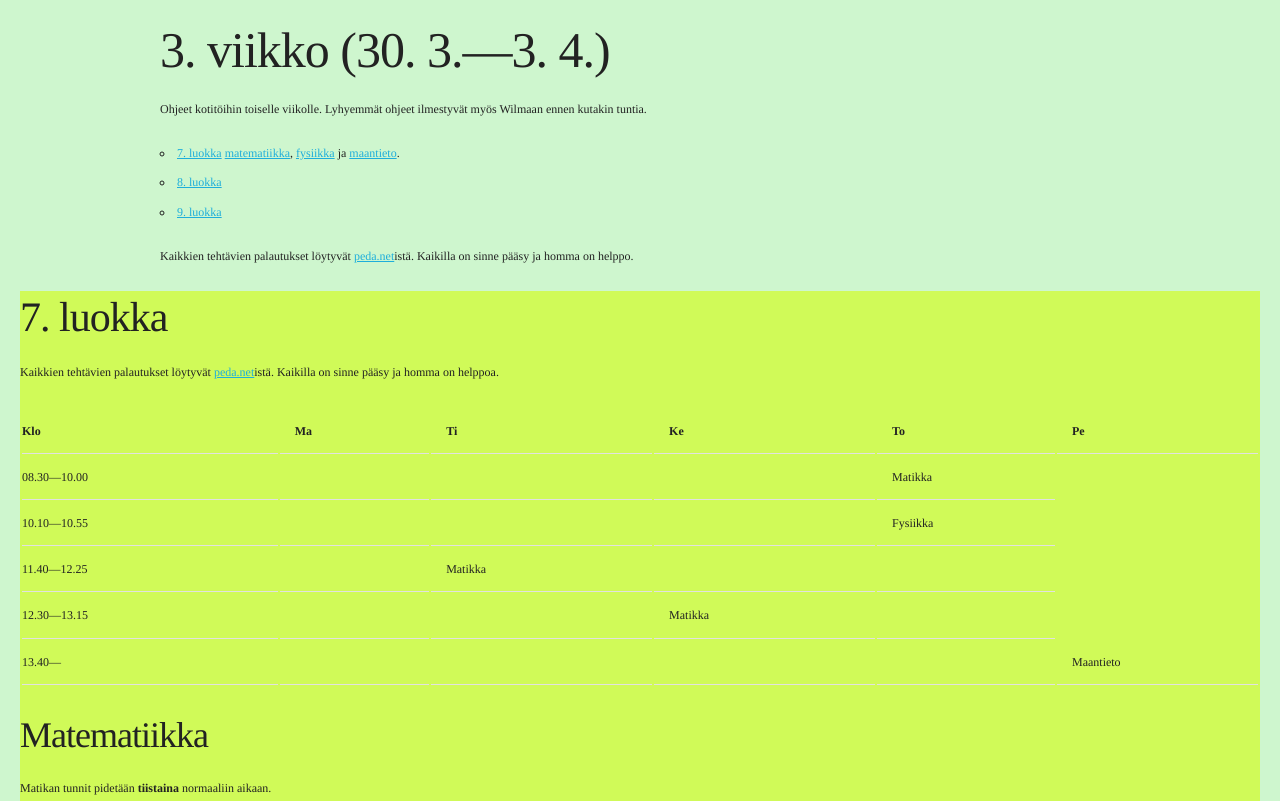
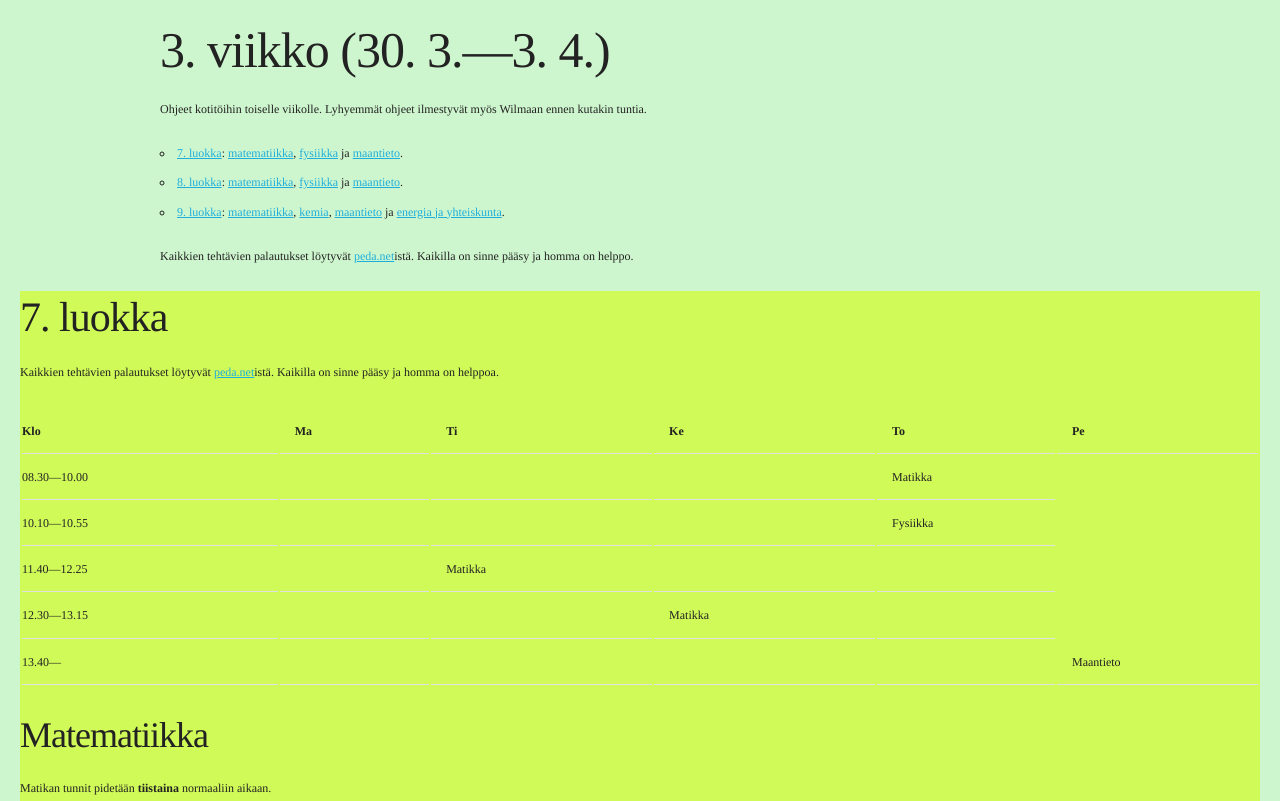
Before and after one commit to markkuleino/koulu, a plain HTML site: page viikko3.html in a window 1280 px wide. Shown: the top 801 px of the page. Drawn offline with Linux system fonts and the light colour scheme.

Commit message:
linkkeja

```diff
--- a/viikko3.html
+++ b/viikko3.html
@@ -91,9 +91,9 @@ body{
  <p>Ohjeet kotitöihin toiselle viikolle. Lyhyemmät ohjeet ilmestyvät myös Wilmaan ennen kutakin tuntia.    </p>
 
 <ul>
-<li><a href="#7lk">7. luokka</a> <a href="#7lk_ma">matematiikka</a>, <a href="#7lk_fy">fysiikka</a> ja <a href="#7lk_ge">maantieto</a>.</li>
-<li><a href="#8lk">8. luokka</a></li>
-<li><a href="#9lk">9. luokka</a></li>
+<li><a href="#7lk">7. luokka</a>: <a href="#7lk_ma">matematiikka</a>, <a href="#7lk_fy">fysiikka</a> ja <a href="#7lk_ge">maantieto</a>.</li>
+<li><a href="#8lk">8. luokka</a>: <a href="#8lk_ma">matematiikka</a>, <a href="#8lk_fy">fysiikka</a> ja <a href="#8lk_ge">maantieto</a>.</li>
+<li><a href="#9lk">9. luokka</a>: <a href="#9lk_ma">matematiikka</a>, <a href="#9lk_ke">kemia</a>, <a href="#9lk_ge">maantieto</a> ja <a href="#9lk_energia">energia ja yhteiskunta</a>.</li>
 
 </ul>
 
```
